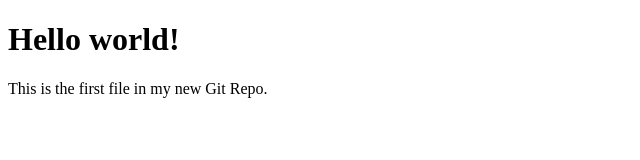
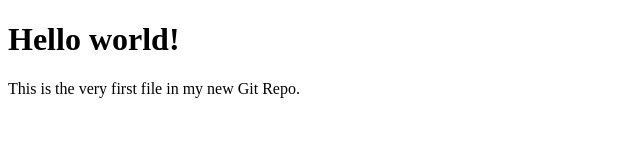
Before and after one commit to jithenderreddy1229/UserMgmt, a plain HTML site: page index.html in a window 1280 px wide. Shown: the full height of the page, 0-640 px from the left. Drawn offline with Linux system fonts and the light colour scheme.

Commit message:
Updated index.html with a new line

```diff
--- a/index.html
+++ b/index.html
@@ -6,7 +6,7 @@
 <body>
 
 <h1>Hello world!</h1>
-<p>This is the first file in my new Git Repo.</p>
+<p>This is the very first file in my new Git Repo.</p>
 
 </body>
 </html>
```
